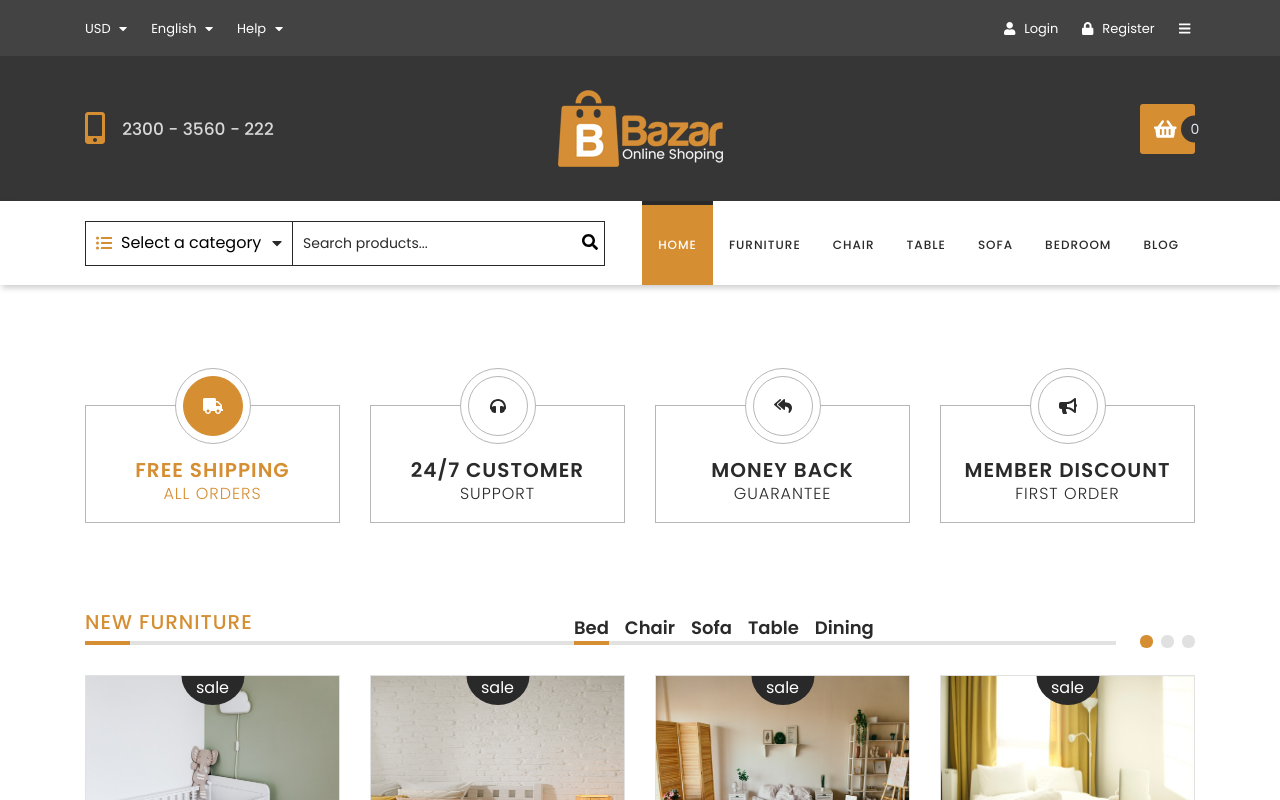
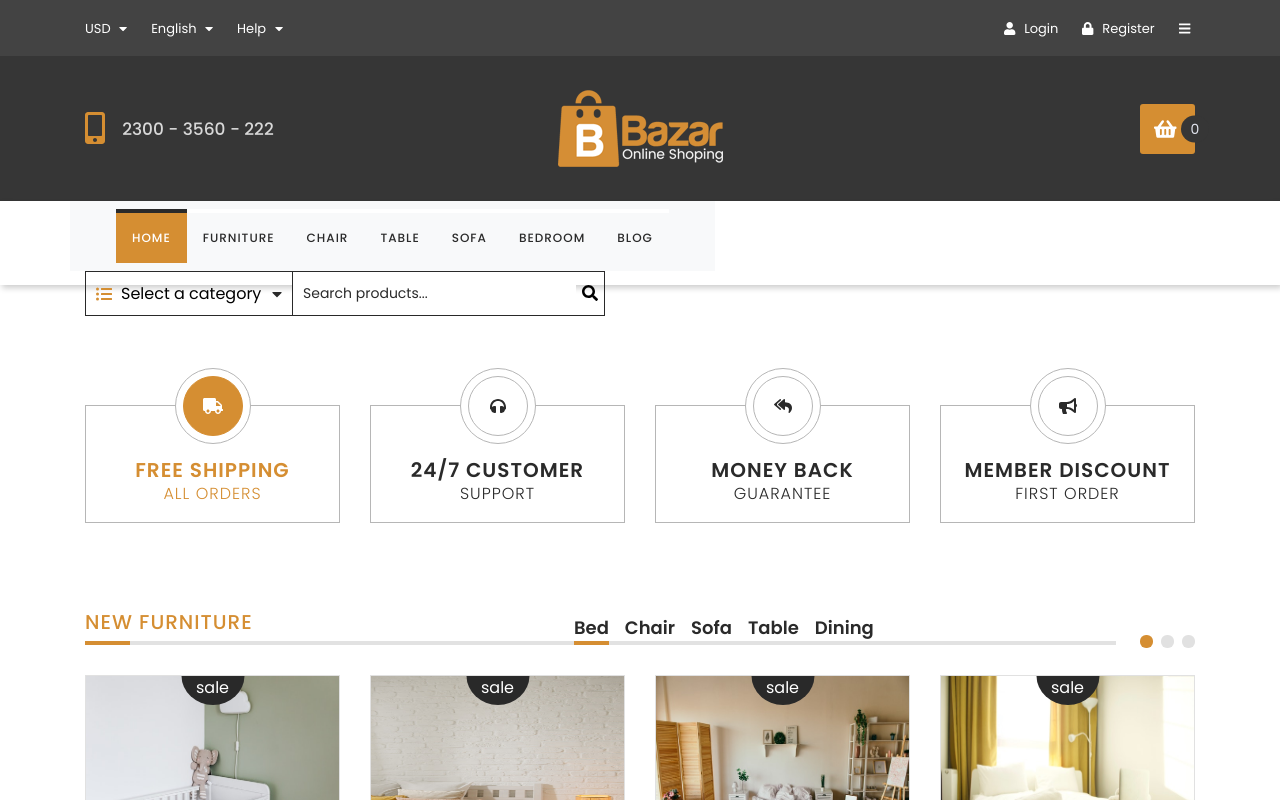
Before and after one commit to kamilwilk95/wdp-2206-02, a React (Create React App) app: page / in a window 1280 px wide. Shown: the top 800 px of the page. Built offline with nearby package versions, Linux system fonts and the light colour scheme.

Commit message:
Add Menu bar doesn't hide in the nav-toggle button

```diff
--- a/src/components/layout/MenuBar/MenuBar.js
+++ b/src/components/layout/MenuBar/MenuBar.js
@@ -10,36 +10,55 @@ const MenuBar = ({ children }) => (
   <div className={styles.root}>
     <div className='container'>
       <div className='row align-items-center'>
-        <div className={'col order-1 order-xs-2'}>
+        <div className={'col order-sm-2'}>
           <ProductSearch />
         </div>
-        <div className={clsx('col-auto order-2 order-xs-1', styles.menu)}>
-          <ul>
-            <li>
+
+        <nav className='navbar navbar-expand-sm bg-light' id='mobile-menu-wrapper'>
+          <div className='container-fluid'>
+            <button
+              className='navbar-toggler'
+              type='button'
+              data-bs-toggle='collapse'
+              data-bs-target='#mobile-menu'
+              aria-controls='mobile-menu'
+              aria-expanded='false'
+              aria-label='Toggle navigation'
+            >
+              <span className='navbar-toggler-icon'></span>
+            </button>
+            <div
+              className={clsx('col-auto order-sm-1 collapse', styles.menu)}
+              id='mobile-menu'
+            >
+              <ul className='navbar-nav'>
+                <li className='nav-item'>
                   <a href='#' className={styles.active}>
                     Home
                   </a>
                 </li>
-            <li>
+                <li className='nav-item'>
                   <a href='#'>Furniture</a>
                 </li>
-            <li>
+                <li className='nav-item'>
                   <a href='#'>Chair</a>
                 </li>
-            <li>
+                <li className='nav-item'>
                   <a href='#'>Table</a>
                 </li>
                 <li>
                   <a href='#'>Sofa</a>
                 </li>
-            <li>
+                <li className='nav-item'>
                   <a href='#'>Bedroom</a>
                 </li>
-            <li>
+                <li className='nav-item'>
                   <a href='#'>Blog</a>
                 </li>
               </ul>
             </div>
+          </div>
+        </nav>
       </div>
     </div>
   </div>
```
Lines whose indentation alone changed are shown as unchanged.
